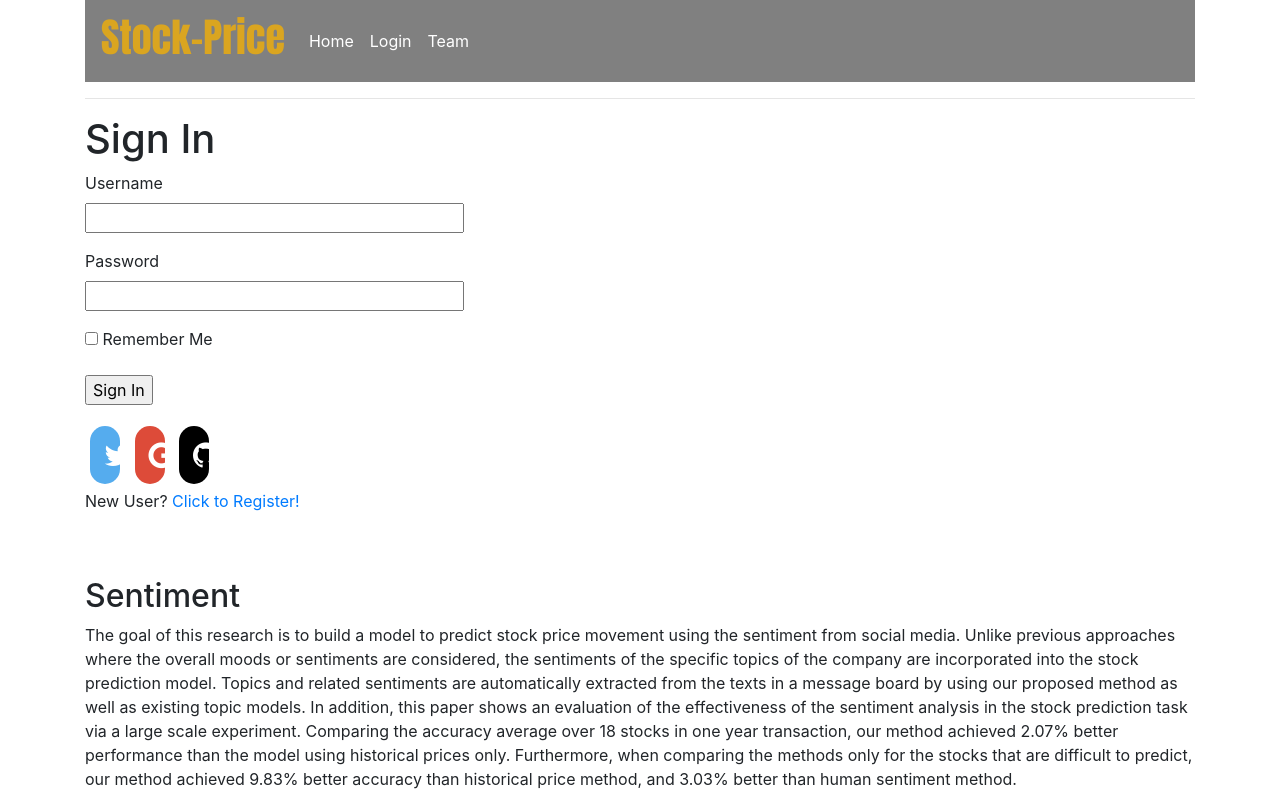
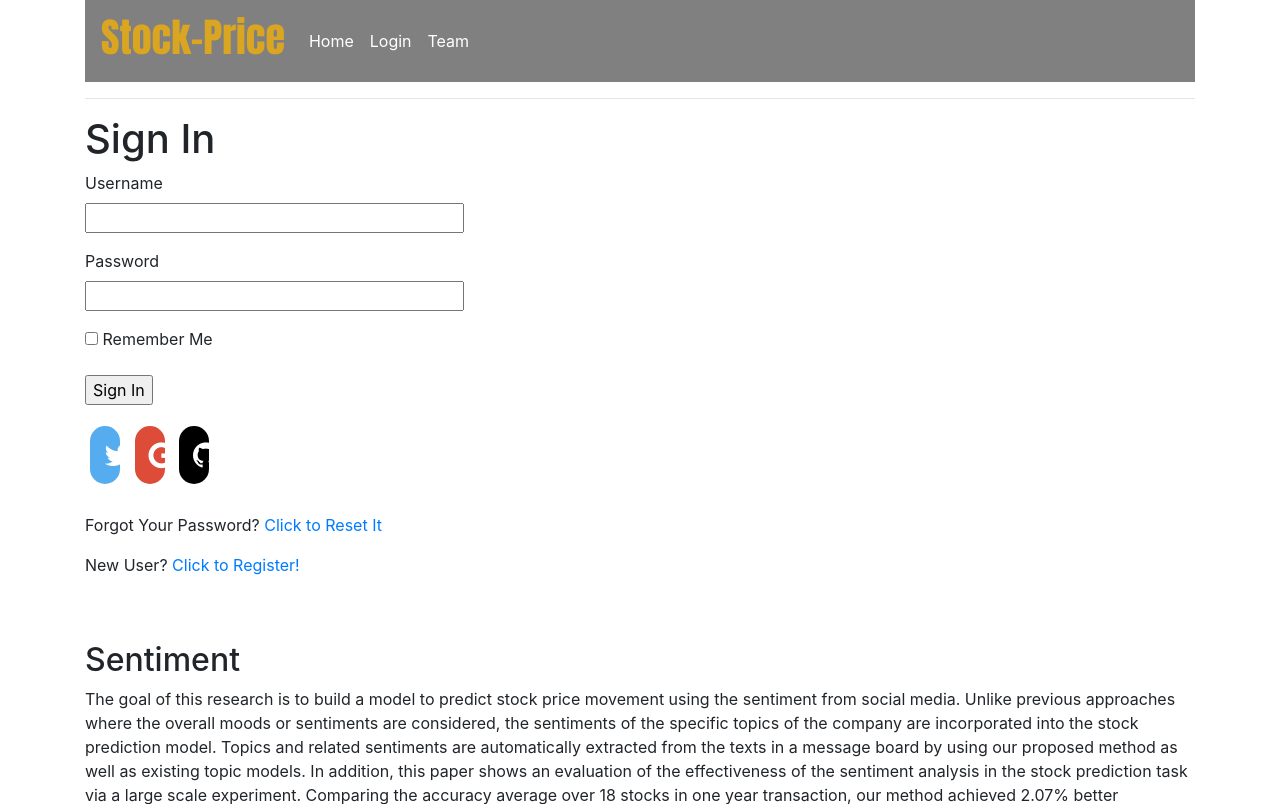
Before and after one commit to labs13-stock-price/backend, a Flask app: page /login in a window 1280 px wide. Shown: the top 804 px of the page. Run offline with Flask 3, Linux system fonts and the light colour scheme; parts of the project's set-up code (start-up, migrations or seed data) failed here and were passed over; some libraries are stand-ins or nearby versions.

Commit message:
Password RESET functionality--login.html

```diff
--- a/app/templates/login.html
+++ b/app/templates/login.html
@@ -25,6 +25,12 @@
         <a href="{{ url_for('google.login') }}" class="fa fa-google"></a>
         <a href="{{ url_for('github_login') }}" class="fa fa-github"></a>
 
+        <!-- RESET Passowrd  -->
+        </br></br>
+        <p>
+            Forgot Your Password?
+            <a href="{{ url_for('reset_password_request') }}">Click to Reset It</a>
+        </p>
         <p>New User? <a href="{{ url_for('register') }}">Click to Register!</a></p>
 
     </form>
```
